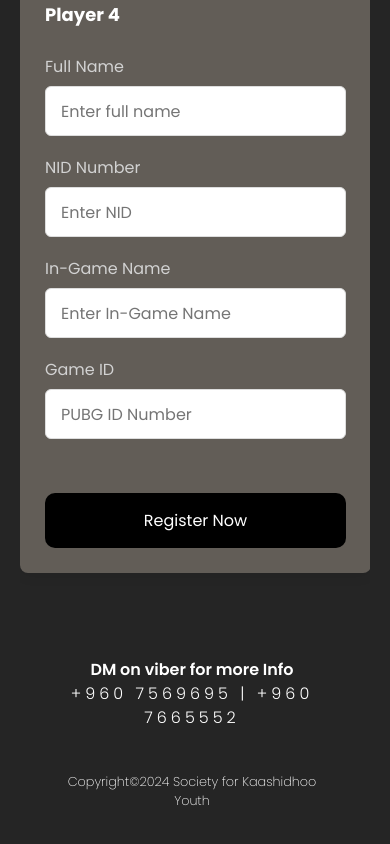
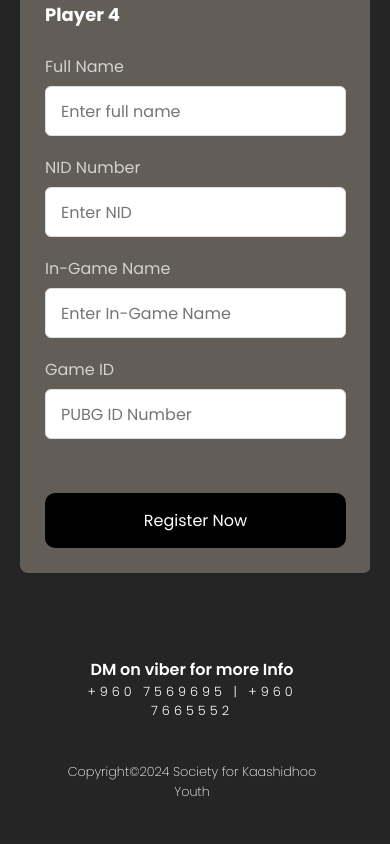
Before and after one commit to skyngo/eid-league-reg, a React (Create React App) app: page / in a window 390 px wide. Shown: the part 2083-2927 px from the top of the page. Built offline with nearby package versions, Linux system fonts and the light colour scheme; the HTML template or start-up script is replaced by a standard one.

Commit message:
styled footer for mobile view

```diff
--- a/src/App.css
+++ b/src/App.css
@@ -119,4 +119,8 @@ button:hover {
   .header {
     font-size: 1.5rem;
   }
+
+  .footerNumber {
+    font-size: 0.8rem;
+  }
 }
--- a/src/components/Footer.js
+++ b/src/components/Footer.js
@@ -17,7 +17,7 @@ const Footer = () => {
       >
         <ul>
           <li style={{ fontWeight: "600" }}>DM on viber for more Info</li>
-          <li style={{ fontWeight: "300", letterSpacing: "4px" }}>
+          <li className="footerNumber" style={{ fontWeight: "300", letterSpacing: "4px" }}>
             +960 7569695 | +960 7665552
           </li>
           <li style={{ fontWeight: "200", marginTop: '5vh', fontSize: '0.8rem' }}>
```
